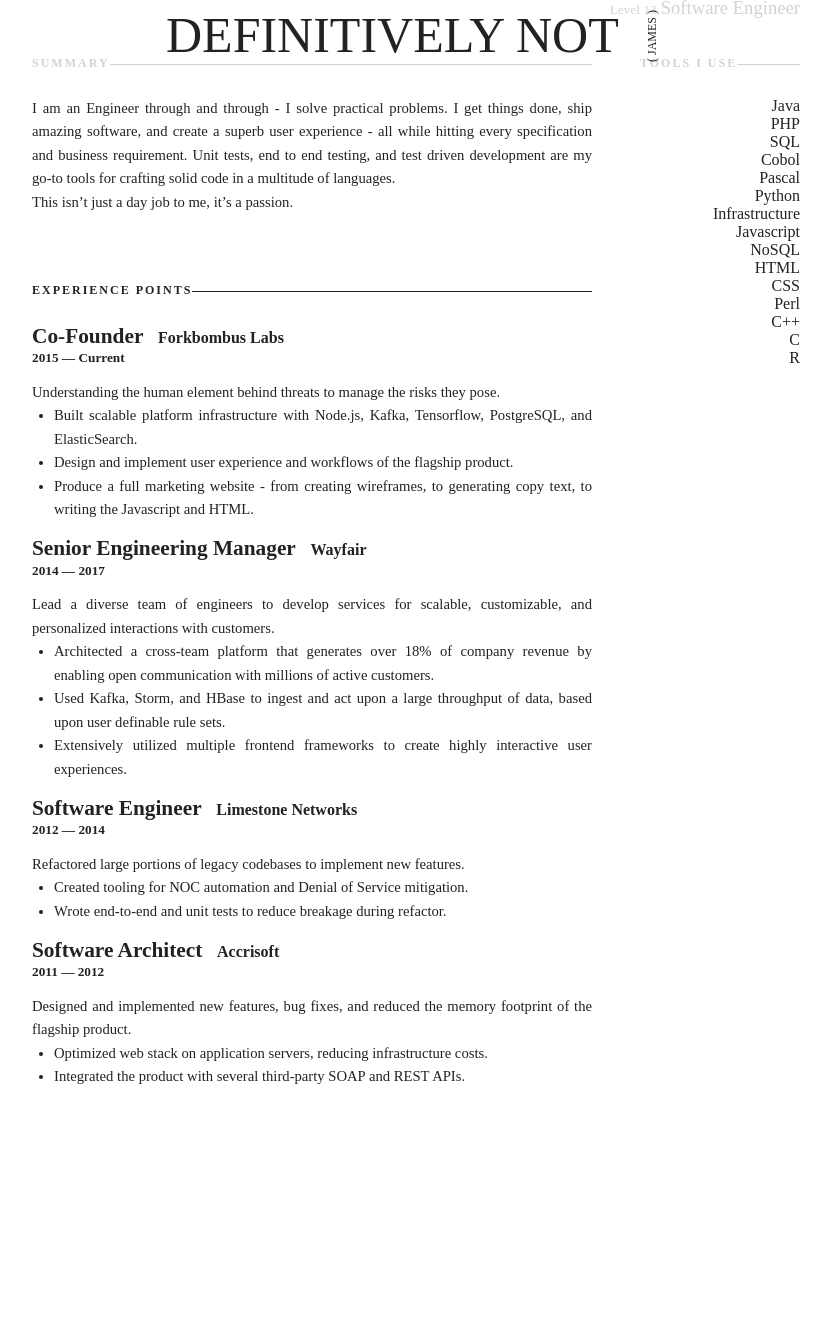
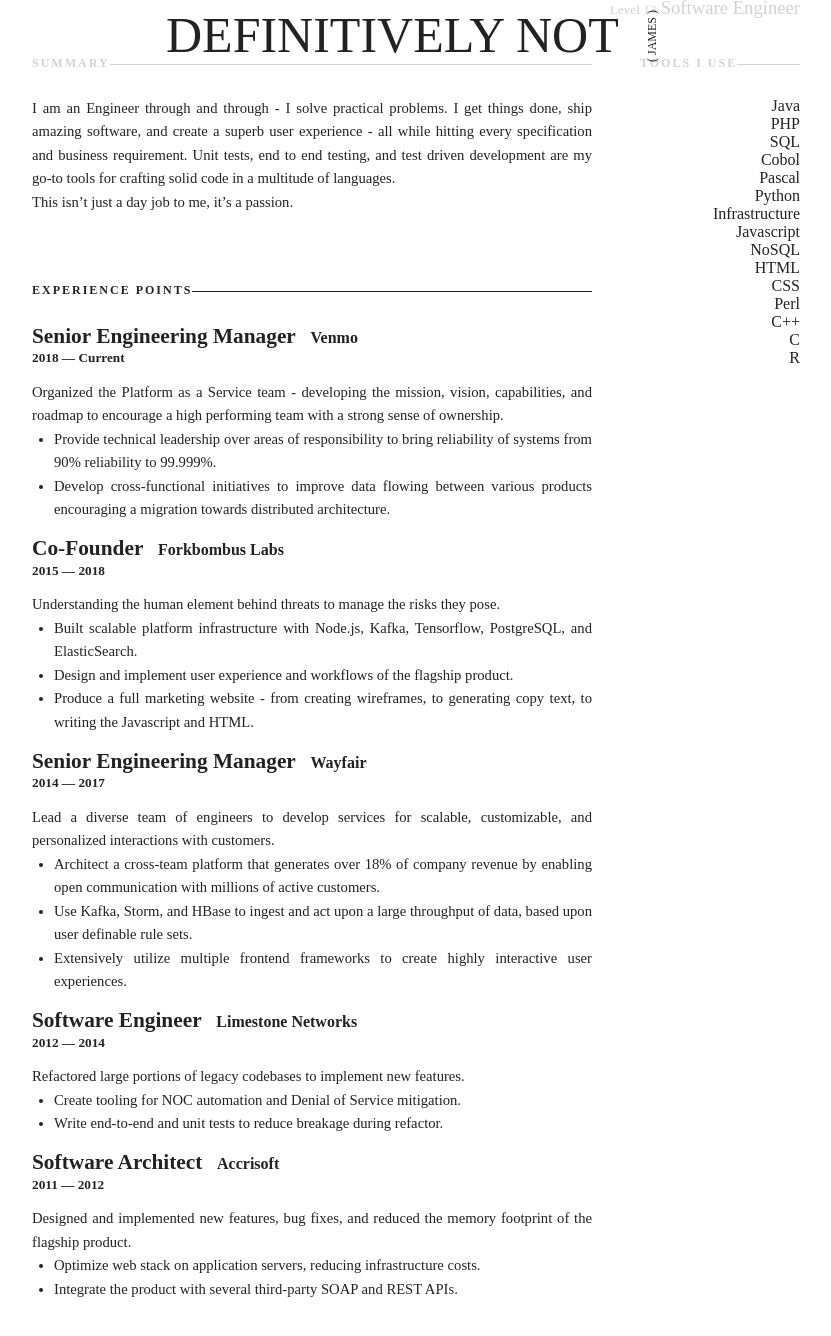
Before and after one commit to imnotjames/imnotjames.github.io, a Jekyll site: the page built from resume.html, in a window 1280 px wide and 1400 px high, scrolled down 180 px. Shown: the top 1336 px of the window, without its empty margins (224-1055 px from the left). Built offline with Jekyll 4.4.1, drawn with Linux system fonts in a browser that asks for light colours; some web fonts are replaced; before the commit the page ends 1367 px from its top, so only the background shows below that.

Commit message:
Update resume.json

```diff
--- a/_data/resume.json
+++ b/_data/resume.json
@@ -5,8 +5,8 @@
 		"email": "james@notjam.es",
 		"website": "https://notjam.es",
 		"location": {
-			"city": "Boston",
-			"region": "Massachusetts",
+			"city": "New York City",
+			"region": "New York",
 			"countryCode": "US"
 		},
 		"profiles": [
@@ -20,10 +20,22 @@
 	},
 	"work": [
 		{
+			"company": "Venmo",
+			"position": "Senior Engineering Manager",
+			"website": "https://venmo.com/",
+			"startDate": "October 1, 2018",
+			"summary": "Organized the Platform as a Service team - developing the mission, vision, capabilities, and roadmap to encourage a high performing team with a strong sense of ownership.",
+			"highlights": [
+				"Provide technical leadership over areas of responsibility to bring reliability of systems from 90% reliability to 99.999%.",
+				"Develop cross-functional initiatives to improve data flowing between various products encouraging a migration towards distributed architecture."
+			]
+		},
+		{
 			"company": "Forkbombus Labs",
 			"position": "Co-Founder",
 			"website": "https://forkbomb.us",
 			"startDate": "November 15, 2015",
+			"endDate": "September 1, 2018",
 			"summary": "Understanding the human element behind threats to manage the risks they pose.",
 			"highlights": [
 				"Built scalable platform infrastructure with Node.js, Kafka, Tensorflow, PostgreSQL, and ElasticSearch.",
@@ -39,9 +51,9 @@
 			"endDate": "February 15th, 2017",
 			"summary": "Lead a diverse team of engineers to develop services for scalable, customizable, and personalized interactions with customers.",
 			"highlights": [
-				"Architected a cross-team platform that generates over 18% of company revenue by enabling open communication with millions of active customers.",
-				"Used Kafka, Storm, and HBase to ingest and act upon a large throughput of data, based upon user definable rule sets.",
-				"Extensively utilized multiple frontend frameworks to create highly interactive user experiences."
+				"Architect a cross-team platform that generates over 18% of company revenue by enabling open communication with millions of active customers.",
+				"Use Kafka, Storm, and HBase to ingest and act upon a large throughput of data, based upon user definable rule sets.",
+				"Extensively utilize multiple frontend frameworks to create highly interactive user experiences."
 			]
 		},
 		{
@@ -52,8 +64,8 @@
 			"endDate": "February 7th, 2014",
 			"summary": "Refactored large portions of legacy codebases to implement new features.",
 			"highlights": [
-				"Created tooling for NOC automation and Denial of Service mitigation.",
-				"Wrote end-to-end and unit tests to reduce breakage during refactor."
+				"Create tooling for NOC automation and Denial of Service mitigation.",
+				"Write end-to-end and unit tests to reduce breakage during refactor."
 			]
 		},
 		{
@@ -64,8 +76,8 @@
 			"endDate": "April 4th, 2012",
 			"summary": "Designed and implemented new features, bug fixes, and reduced the memory footprint of the flagship product.",
 			"highlights": [
-				"Optimized web stack on application servers, reducing infrastructure costs.",
-				"Integrated the product with several third-party SOAP and REST APIs."
+				"Optimize web stack on application servers, reducing infrastructure costs.",
+				"Integrate the product with several third-party SOAP and REST APIs."
 			]
 		}
 	],
@@ -115,12 +127,15 @@
 		},
 		{
 			"name": "Python",
-			"level": "Intermediate",
+			"level": "Expert",
 			"keywords": [
 				"Django",
 				"Twisted",
 				"Pandas",
-				"Keras"
+				"Keras",
+				"Tornado",
+				"Celery",
+				"Heron"
 			]
 		},
 		{
@@ -154,7 +169,9 @@
 				"HBase",
 				"MongoDB",
 				"DynamoDB",
-				"Redis"
+				"Redis",
+				"DynamoDB",
+				"Cassandra"
 			]
 		},
 		{
```
